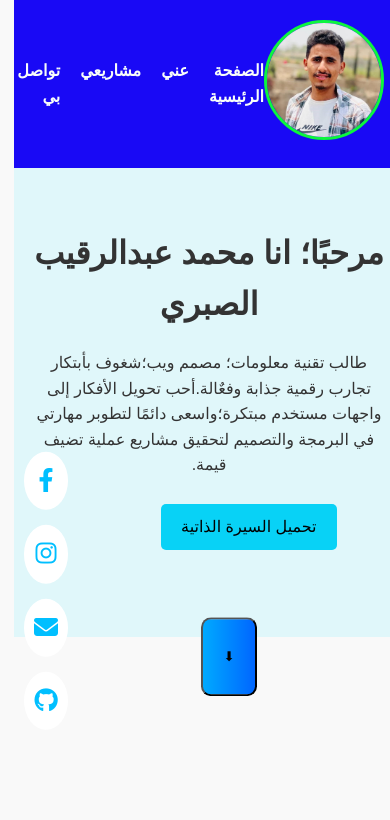
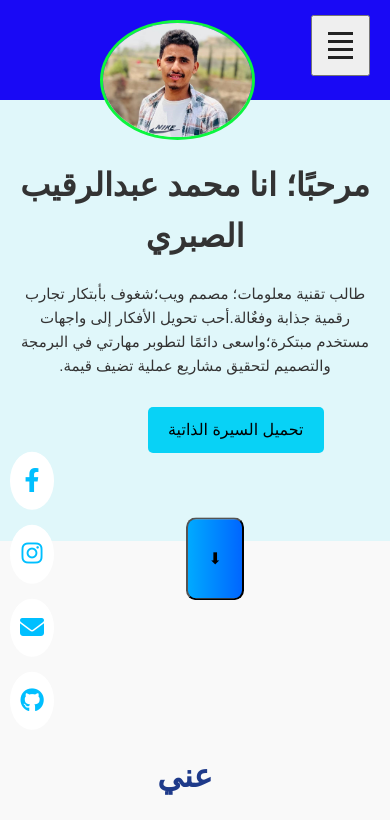
Before and after one commit to ansamabw61-dot/my-cv, a plain HTML site: page index.html in a window 390 px wide. Shown: the top 820 px of the page. Drawn offline with Linux system fonts and the light colour scheme.

Commit message:
update header +hamburger+ social media buttons

```diff
--- a/index.html
+++ b/index.html
@@ -1,6 +1,6 @@
 <!DOCTYPE html>
 <html lang="ar">
-<head>
+<head >
     <meta charset="UTF-8">
     <meta name="viewport" content="width=device-width, initial-scale=1.0">
     <title>سيرتي الذاتية</title>
@@ -17,16 +17,23 @@
         <div class="header-left">
             <img src="mymages.jpg" alt="صورة شخصية" class="profile">
         </div>
-        <div class="header-right">
-            <nav>
-                <ul>
+                  <!--الهامبرغ-->
+            <nav class="navbar">
+                <button class="hamburger-icon"
+                id="hamburger-button" aria-controls="main-menu" aria-expanded="false">
+            <span></span>
+            <span></span>
+            <span></span>
+            <span></span>
+            </button>
+                <ul class="nav-menu" id="main-menu">
                     <li><a href="#home">الصفحة الرئيسية</a></li>
                     <li><a href="#about">عني</a></li>
                     <li><a href="#projects">مشاريعي</a></li>
                     <li><a href="#contact">تواصل بي</a></li>
                 </ul>
-
             </nav>
+        </div>
         <!-- ازرار الشبكات الاجتماعية-->
             <div class="social-fixed">
                 <a href="https://www.facebook.com/mohammed.alsbry?mibextid=ZbWKwL" target="_blank"><i class="fab fa-facebook-f"></i></a>
@@ -65,7 +72,7 @@
     </section>
 
     <!-- المشاريع -->
-    <section class="projects-section">
+    <section id="projects">
         <h2>مشاريعي</h2>
         <p>فيما يلي بعض المشاريع التي أنشاتها اثناء رحلتي التعليمة لإضهار مهاراتي وافكاري</p>
             <img src="imag_project.png" alt="صورة مشروعي السابق" class="project-image">
@@ -105,12 +112,17 @@
         function scrollDown() {
             document.getElementById("about").scrollIntoView({ behavior: "smooth" });
         }
-        function scrollDown() {
-  window.scrollBy({
-    top: 600,
-    behavior: 'smooth'
-  });
-}
+
+    const hamburgerButton = document.getElementById('hamburger-button');
+    const navMenu = document.getElementById('main-menu');
+ hamburgerButton.addEventListener('click', () => {
+
+        navMenu.classList.toggle('active');
+        hamburgerButton.classList.toggle('active');
+    });
+
+
+
     </script>
 </body>
 </html>
--- a/style.css
+++ b/style.css
@@ -3,21 +3,51 @@
     padding: 0;
     box-sizing: border-box;
     font-family: 'Arial', sans-serif;
+    box-sizing: border-box;
 }
 
-body {
+body,html {
     direction: rtl;
     line-height: 1.6;
     background-color: #f9f9f9;
     color: #333;
+    width: 100%;
+    margin: 0;
+    padding: 0;
 }
-
+img{
+    max-width: 100%;
+    height: auto;
+    display: block;
+}
+.container{
+    width: 100%;
+    max-width: 100%;
+    padding: 0 15px;
+}
+header,nav,section,footer{
+    max-width: 100%;
+    width: 100%;
+}
+@media(max-width:600px){
+body{
+    font-size: 15px;
+}
+h1,h2,h3{
+    word-break: break-word;
+    text-align: center;
+}
+}
+button, a{
+padding: 10px 15px;
+font-size: 16px;
+}
 /* الهيدر */
 .header {
     display: flex;
     justify-content: space-between;
     align-items: center;
-    padding: 20px;
+    padding: 50px;
     background-color: #1909f5;
     color: #fff;
     position: sticky;
@@ -26,11 +56,82 @@ body {
 }
 
 .header-left img.profile {
-    width: 120px;
     height: 120px;
     border-radius: 50%;
     object-fit: cover;
-    border:3px solid #0cf53e
+    border:3px solid #0cf53e;
+    position: fixed;
+    left: 100px;
+    top: 20px;
+
+
+}
+
+.hamburger-icon{
+    display: block;
+
+
+
+}
+.hamburger-icon span{
+    display: block;
+    width: 25px;
+    height: 3px;
+    background-color: #222;
+    margin: 5px 0;
+    transition: all 0.3s;
+}
+@media(max-width:600px){
+    .hamburger-icon{
+        display: block;
+        cursor: pointer;
+        position: fixed;
+        top: 15px;
+        right: 20px;
+        z-index: 9999;
+    }}
+.nav-menu{
+    position: absolute;
+    top:0 ;
+    width: 150px;
+    right: 0;
+    height: 250px;
+    background-color: #0cf53e;
+    padding-top: 20px;
+    text-align: left;
+    transform: translateY(-100%);
+    transition: transform 0.3s ease-in-out;
+    z-index: 9998;
+}
+.nav-menu.active{
+    display: block;
+    transform: translatex(0);
+}
+.nav-menu li{
+    display: block;
+
+}
+.nav-menu a{
+    color: #000;
+    text-decoration: none;
+}
+.hamburger-icon.active span:nth-child(2){
+    transform: translatex(8px) rotate(45deg);
+}
+.hamburger-icon.active span:nth-child(3){
+    transform: translatex(-8px) rotate(-45deg);
+}
+/*
+.menu {
+  position: absolute;
+  top: 20px;
+  left: 20px;
+}
+
+.menu-icon {
+  font-size: 30px;
+  cursor: pointer;
+  color: white;
 }
 
 .header-right nav ul {
@@ -48,6 +149,7 @@ body {
 .header-right nav ul li a:hover {
     color: #ffcc00;
 }
+  */
 .social-fixed {
     position: fixed;       /* يبقى مثبت عند التمرير */
     left: 0;               /* الجانب الأيسر */
@@ -68,6 +170,11 @@ body {
     border-radius: 50%;
     text-align: center;
     transition: 0.3s;
+}
+@media(max-width:600px){
+    .social-fixed{
+        display: flex;
+    }
 }
 
 .social-fixed a:hover {
```
